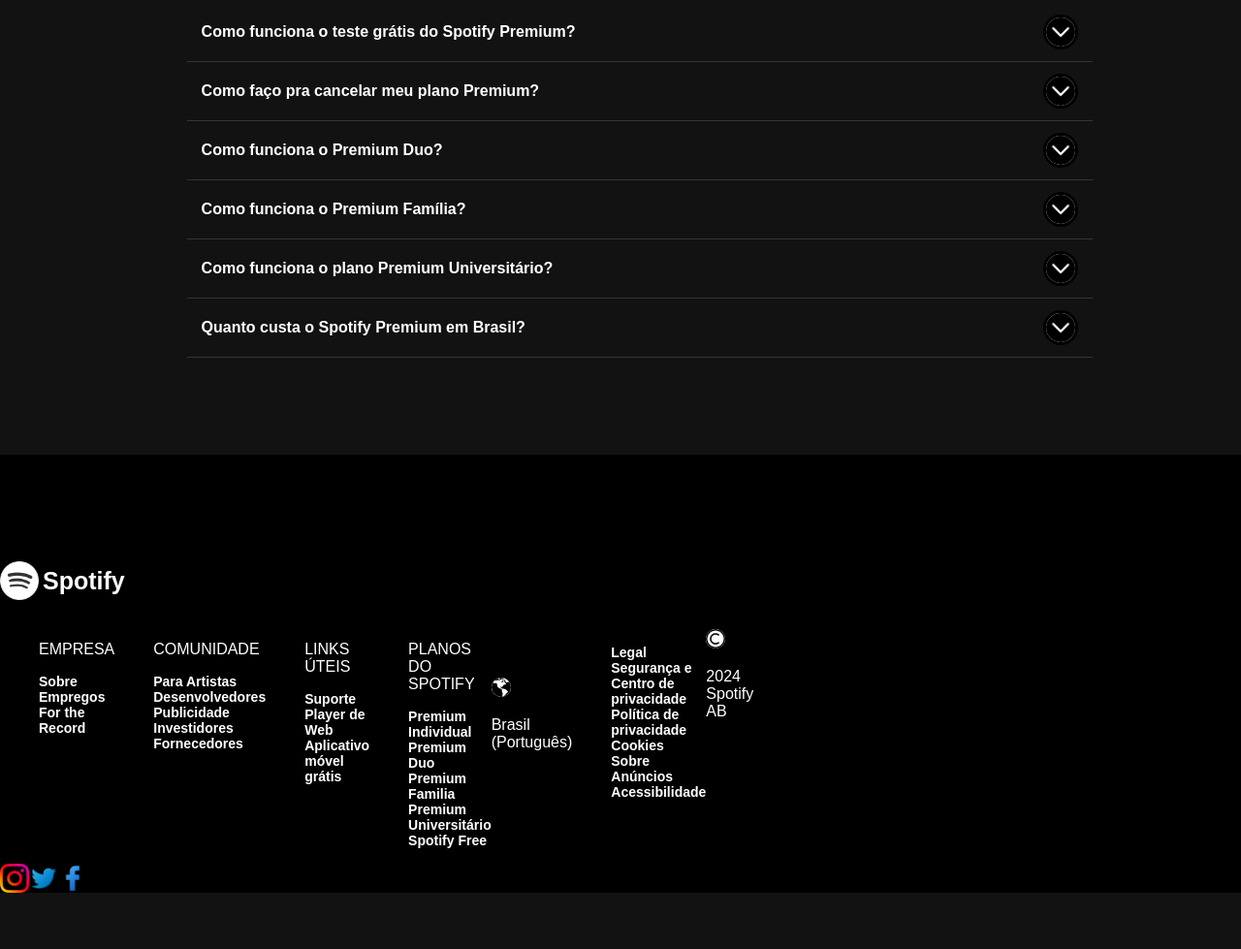
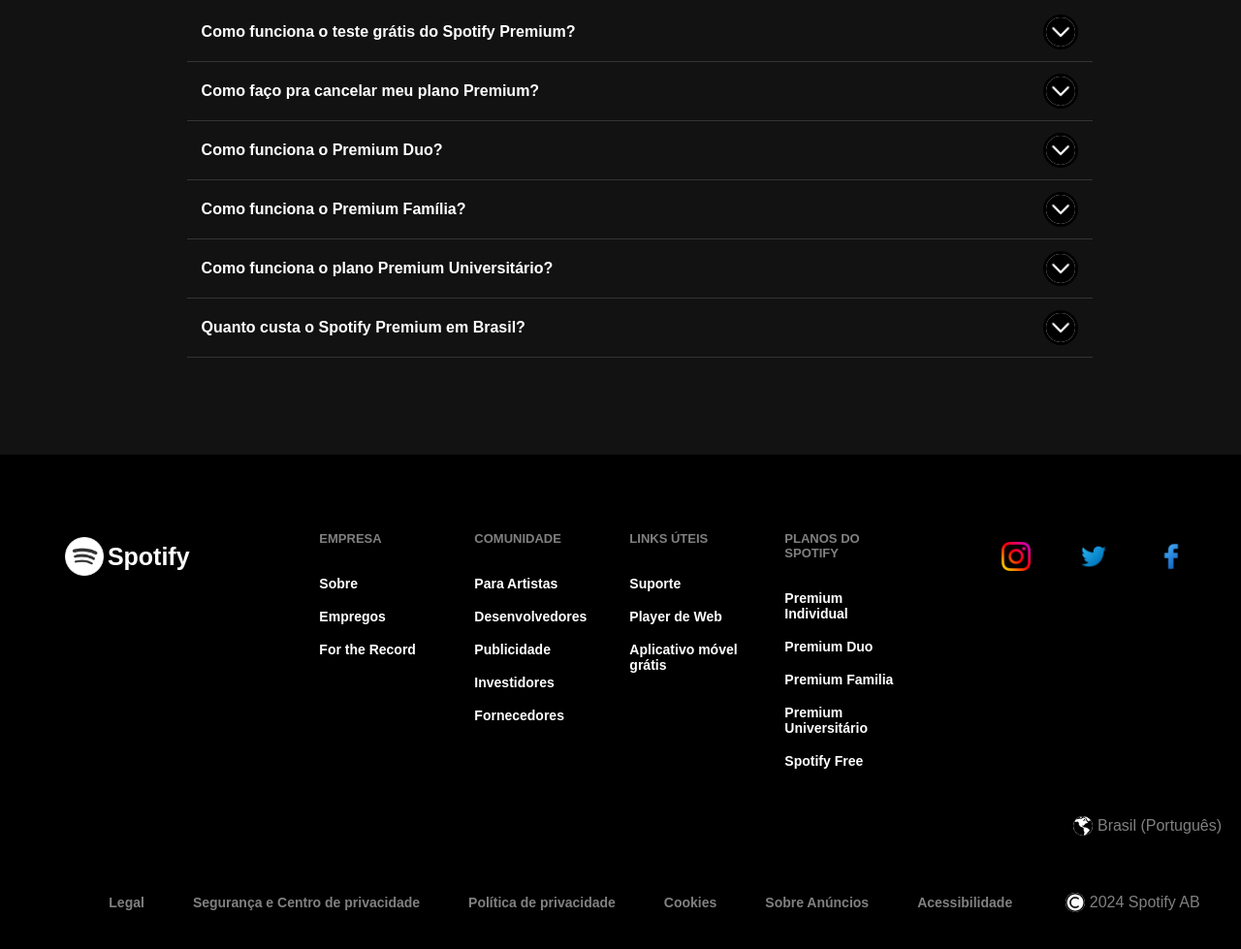
Before and after one commit to rodrigocostadev/spotify-clone, a plain HTML site: page index.html in a window 1280 px wide. Shown: the part 3291-4270 px from the top of the page at 97% size. Before the commit the page ends 4212 px from the top, so only its background shows below. Drawn offline with Linux system fonts and the light colour scheme.

Commit message:
footer ok

```diff
--- a/index.html
+++ b/index.html
@@ -244,8 +244,7 @@
     </main>
 
     <footer>
-        <nav >
-            <div class="footer-nav">
+        <nav class="nav-footer" >
             <div class="logo-header">
                 <img id="img-logo" src="./assets/icons/white.png" >
                 <p id="spotfy-logo">Spotify</p>
@@ -254,40 +253,42 @@
             <div class="footer-list">
                 <ul>
                     <P>EMPRESA</P>
-                        <li>Sobre</li>
-                        <li>Empregos</li>
-                        <li>For the Record</li>
+                    <a><li>Sobre</li></a>
+                    <a><li>Empregos</li></a>
+                    <a><li>For the Record</li></a>
                 </ul>
                 <ul>
                     <p>COMUNIDADE</p>
-                        <li>Para Artistas</li>
-                        <li>Desenvolvedores</li>
-                        <li>Publicidade</li>
-                        <li>Investidores</li>
-                        <li>Fornecedores</li>
+                    <a><li>Para Artistas</li></a>
+                    <a><li>Desenvolvedores</li></a>
+                    <a><li>Publicidade</li></a>
+                    <a><li>Investidores</li></a>
+                    <a><li>Fornecedores</li></a>
                 </ul>
                 <ul>
                     <p>LINKS ÚTEIS</p>
-                        <li>Suporte</li>
-                        <li>Player de Web</li>
-                        <li>Aplicativo móvel grátis</li>
+                    <a><li>Suporte</li></a>
+                    <a><li>Player de Web</li></a>
+                    <a><li>Aplicativo móvel grátis</li></a>
                 </ul>
                 <ul>
                     <p>PLANOS DO SPOTIFY</p>
-                        <li>Premium Individual</li>
-                        <li>Premium Duo</li>
-                        <li>Premium Familia</li>
-                        <li>Premium Universitário</li>
-                        <li>Spotify Free</li>
+                    <a><li>Premium Individual</li></a>
+                    <a><li>Premium Duo</li></a>
+                    <a><li>Premium Familia</li></a>
+                    <a><li>Premium Universitário</li></a>
+                    <a><li>Spotify Free</li></a>
                 </ul>
             </div>
 
             <div class="icons">
-                    <img src="./assets/icons/instagram.png">
-                    <img src="./assets/icons/twitter.png">
-                    <img src="./assets/icons/facebook.png">
+                <a><img src="./assets/icons/instagram.png"></a>
+                <a><img src="./assets/icons/twitter.png"></a>
+                <a><img src="./assets/icons/facebook.png"></a>
             </div>
-            </div>
+        </nav>
+            <!-- <div class="footer-nav">
+            </div> -->
 
 
         <div class="country">
@@ -297,20 +298,20 @@
 
         <div class="bottom">
             <ul>
-                    <li>Legal</li>
-                    <li>Segurança e Centro de privacidade</li>
-                    <li>Política de privacidade</li>
-                    <li>Cookies</li>
-                    <li>Sobre Anúncios</li>
-                    <li>Acessibilidade</li>
+                <a><li>Legal</li></a>
+                <a><li>Segurança e Centro de privacidade</li></a>
+                <a><li>Política de privacidade</li></a>
+                <a><li>Cookies</li></a>
+                <a><li>Sobre Anúncios</li></a>
+                <a><li>Acessibilidade</li></a>
             </ul>
-                <div>
+            <div class="div-bottom">
                 <img class="mini-img" src="./assets/icons/copyright.png">
                 <p>2024 Spotify AB</p>
             </div>
         </div>
 
-        </nav>
+
     </footer>
 
 </body>
--- a/styles/media.css
+++ b/styles/media.css
@@ -1,6 +1,15 @@
 @media ( max-width: 900px) {
     #publi{
         flex-wrap: wrap-reverse;
+    }
+    .nav-footer{
+        flex-direction: column;
+    }
+    .footer-list{
+        flex-wrap: wrap;
+    }
+    .bottom{
+        position: relative;
     }
 }
 
@@ -71,4 +80,14 @@
     #ask{
         max-width: 95%;
     }
+    .country > p {
+        padding: 20px;
+        font-size: 10px;
+    }
+    .bottom > ul {
+        flex-direction: column;
+    }
+    .div-bottom > p {
+        font-size: 10px;
+    }
 }
--- a/styles/style.css
+++ b/styles/style.css
@@ -16,10 +16,13 @@ nav{
     display: flex;
     justify-content: space-around;
     align-items: center;
+}
+#first-nav{
     width: 500px;
 }
 #second-nav{
     display: none;
+    width: 500px;
 }
 li{
     list-style: none;
@@ -32,7 +35,7 @@ a{
 }
 a:hover{
     cursor: pointer;
-    color: rgb(153, 255, 0);
+    color: rgb(5, 216, 5);
 }
 .logo-header{
     display: flex;
@@ -440,27 +443,87 @@ hr{
 
 footer{
     background-color: black;
-    padding-top: 100px;
+    padding-top: 50px;
+    padding-left: 20px;
+}
+.nav-footer{
+    display: flex;
+    align-items: start;
+    /* justify-content: space-around; */
+    /* background-color: gray; */
+    /* height: 400px; */
+    position: relative;
+}
+.nav-footer > .logo-header{
+    margin-top: 25px;
 }
 .footer-list{
     display: flex;
+    /* flex-wrap: wrap; */
+}
+.footer-list > ul{
+    width: 120px;
+}
+.footer-list > ul > li {
+    margin-top: 10px;
+    /* background-color: blue; */
+}
+ul > p {
+    color: gray;
+    font-size: 13px;
+    font-weight: bold;
 }
 .icons{
+    margin-top: 30px;
     display: flex;
+    /* background-color: greenyellow; */
+    gap: 30px;
 }
- .icons > img {
+ .icons > a > img {
     width: 30px;
+ }
+ .icons > a > img:hover{
+    transition: 300ms;
+    scale: 1.2;
+ }
+
+ .country{
+    justify-content: flex-end;
+    margin-right: 20px;
+    /* padding: 20px; */
+    height: 50px;
+    display: flex;
+    gap: 5px;
+    align-items: center;
+    min-width: 300px;
+    color: gray;
+    /* background-color: aqua; */
  }
 
  .mini-img{
     width: 20px;
+    height: 20px;
     background-color: white;
     border-radius: 10px;
  }
 
 .bottom{
     display: flex;
+    align-items: center;
+    padding: 20px;
+    justify-content: space-around;
+    color: gray;
+    /* background-color: yellow; */
 }
-/* .bottom > ul{
+.bottom > ul {
     display: flex;
-} */
+    flex-wrap: wrap;
+    /* background-color: red; */
+    gap: 30px;
+}
+.div-bottom{
+    display: flex;
+    flex-shrink: 0;
+    align-items: center;
+    gap: 5px;
+}
```
Lines whose indentation alone changed are shown as unchanged.
